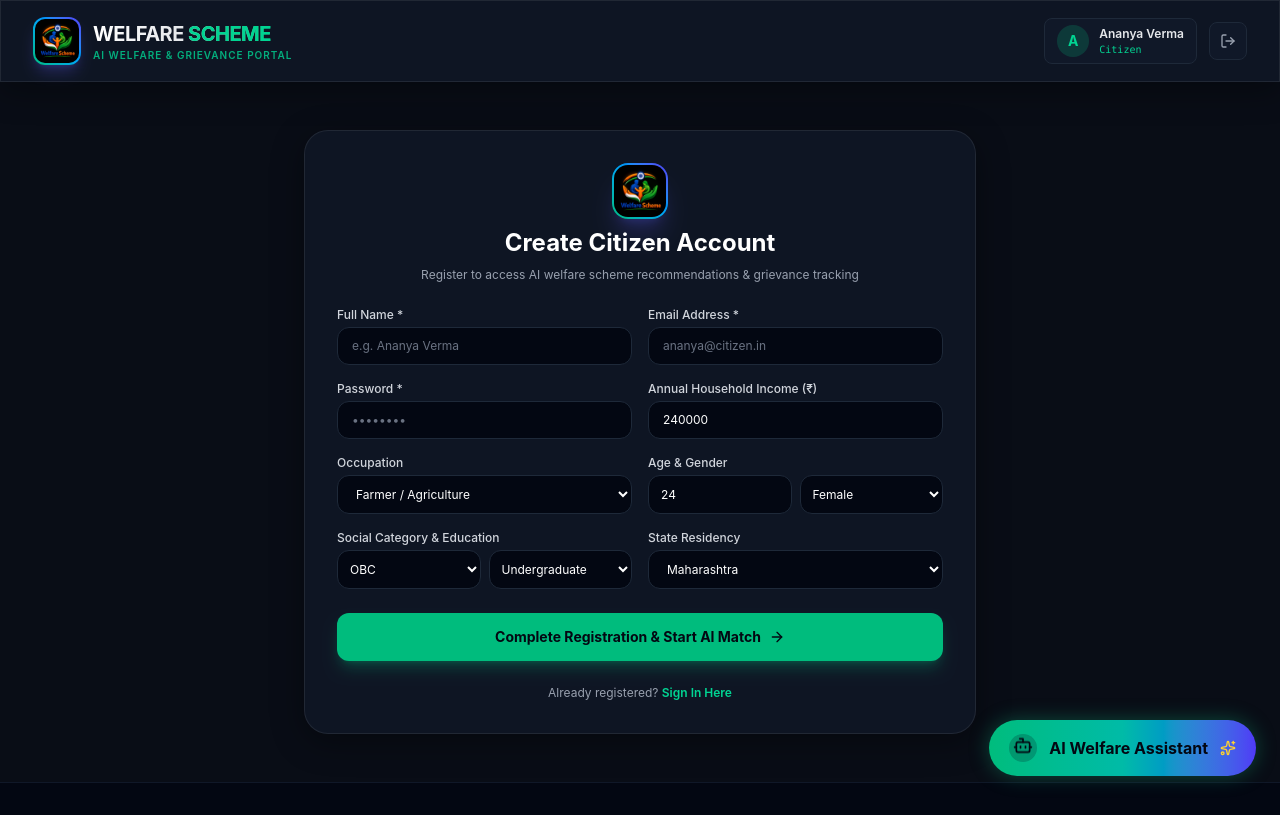
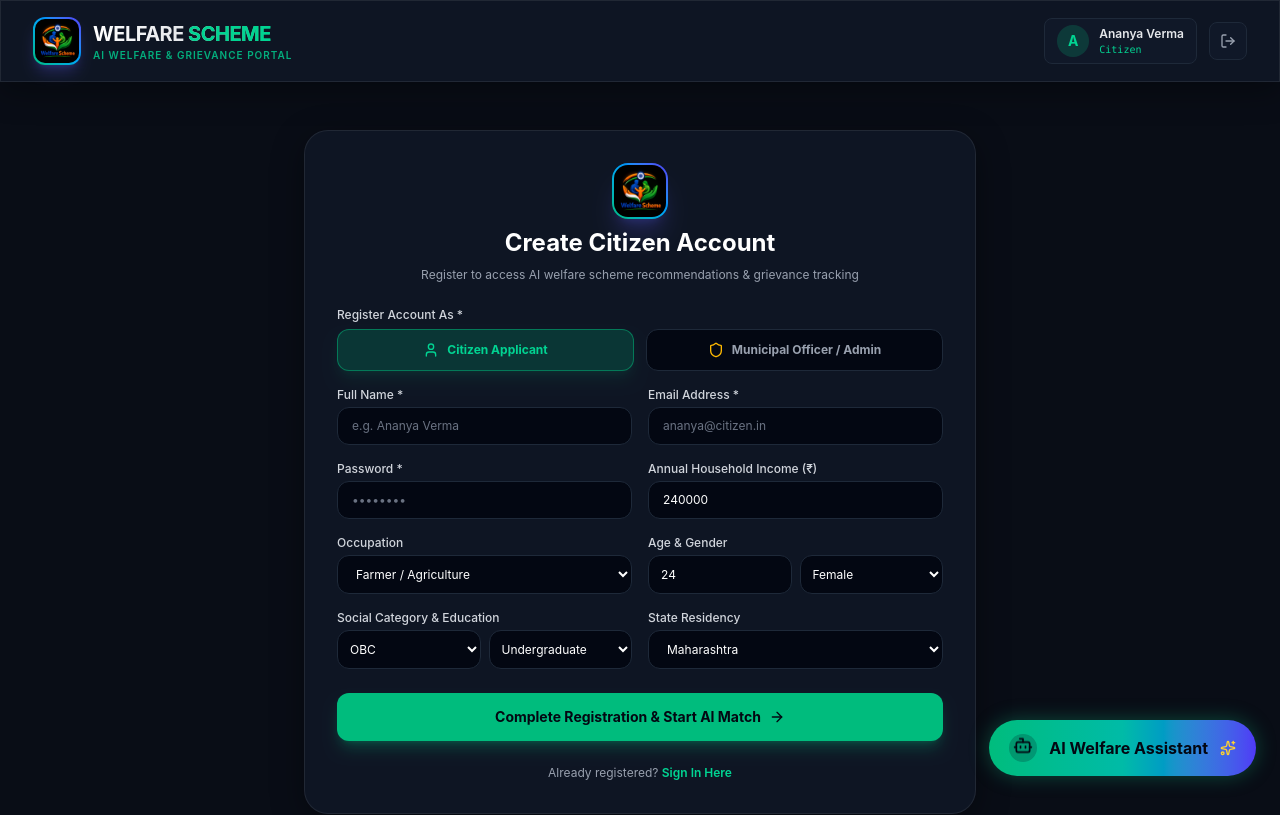
Before and after one commit to rohancoder19/Welfare-Scheme-IEMHACKS-4.0, a React (Vite) app in the folder frontend/: page /register in a window 1280 px wide. Shown: the top 815 px of the page. Built offline with nearby package versions, Linux system fonts and the light colour scheme.

Commit message:
feat: add explicit Municipal Officer / Admin role registration selector in Register page

```diff
--- a/frontend/src/pages/Register.jsx
+++ b/frontend/src/pages/Register.jsx
@@ -70,6 +70,37 @@ const Register = () => {
 
         <form onSubmit={handleSubmit} className="grid grid-cols-1 md:grid-cols-2 gap-4">
 
+          {/* Account Type Role Selection */}
+          <div className="md:col-span-2 space-y-1.5">
+            <label className="block text-xs font-medium text-gray-300">Register Account As *</label>
+            <div className="grid grid-cols-2 gap-3">
+              <button
+                type="button"
+                onClick={() => setFormData({ ...formData, role: 'Citizen' })}
+                className={`py-3 px-4 rounded-xl border text-xs font-bold flex items-center justify-center gap-2 transition-all ${
+                  formData.role === 'Citizen'
+                    ? 'bg-emerald-500/20 text-emerald-400 border-emerald-500/50 shadow-lg shadow-emerald-500/10'
+                    : 'bg-gray-950 text-gray-400 border-gray-800 hover:text-white'
+                }`}
+              >
+                <User className="w-4 h-4" />
+                Citizen Applicant
+              </button>
+
+              <button
+                type="button"
+                onClick={() => setFormData({ ...formData, role: 'Admin' })}
+                className={`py-3 px-4 rounded-xl border text-xs font-bold flex items-center justify-center gap-2 transition-all ${
+                  formData.role === 'Admin' || formData.role === 'Officer'
+                    ? 'bg-amber-500/20 text-amber-300 border-amber-500/50 shadow-lg shadow-amber-500/10'
+                    : 'bg-gray-950 text-gray-400 border-gray-800 hover:text-white'
+                }`}
+              >
+                <Shield className="w-4 h-4 text-amber-400" />
+                Municipal Officer / Admin
+              </button>
+            </div>
+          </div>
           <div>
             <label className="block text-xs font-medium text-gray-300 mb-1">Full Name *</label>
             <input
```
